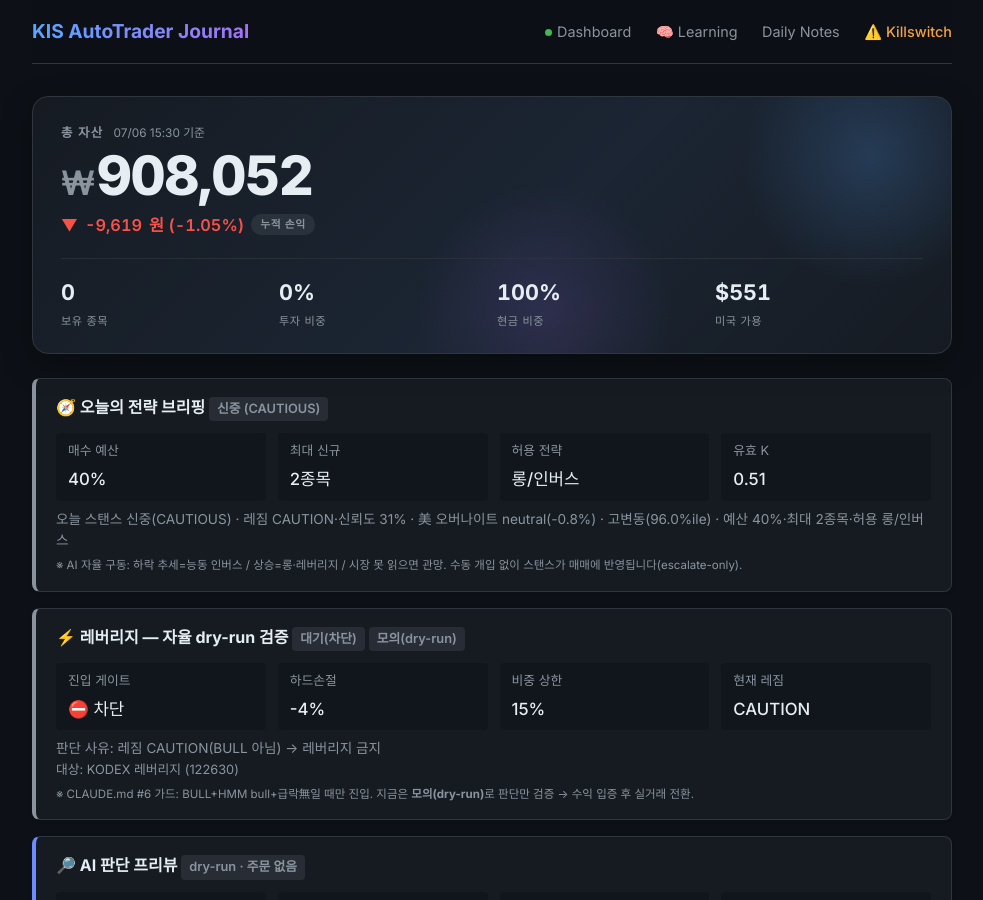
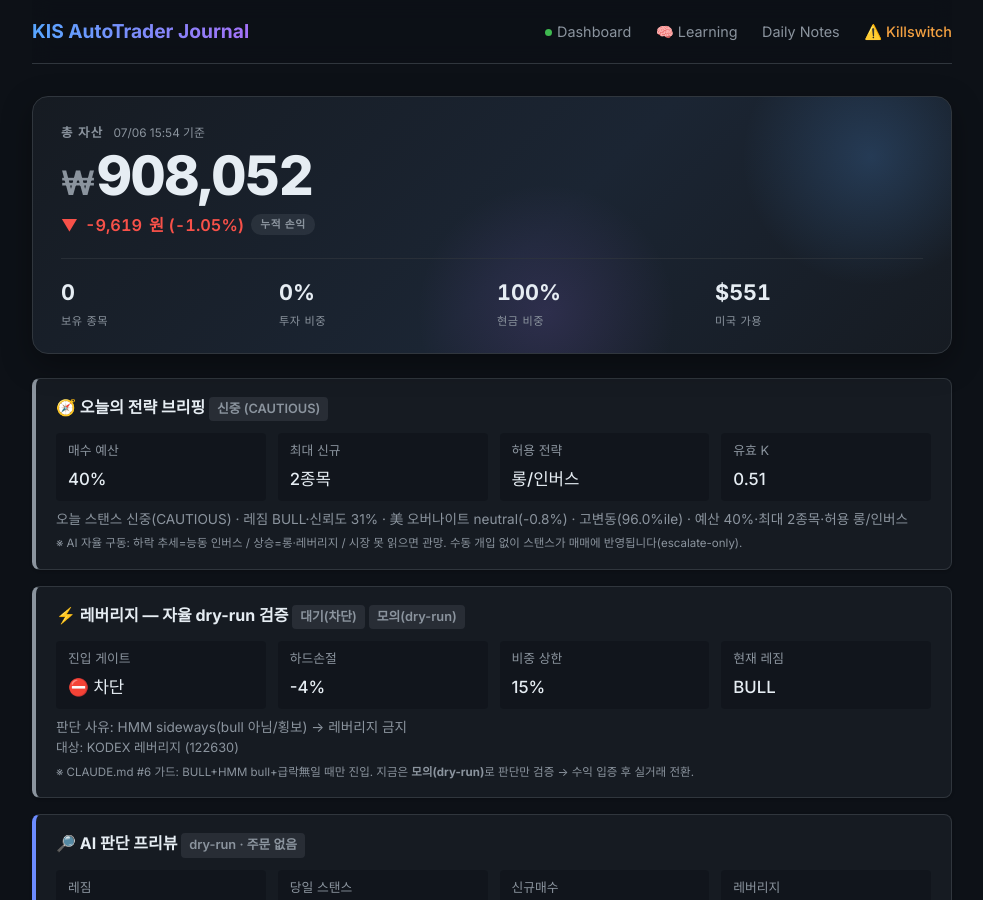
Before and after one commit to BudongJW/kis-trading-journal, a Jekyll site: the page built from index.html, in a window 1280 px wide and 900 px high. Shown: the whole window, without its empty margins (148-1131 px from the left). Built offline with Jekyll 4.4.1, drawn with Linux system fonts in a browser that asks for light colours; nearby versions of some CDN libraries; some of the changed text lies outside the part shown.

Commit message:
auto: portfolio update 15:54

```diff
--- a/_data/portfolio.json
+++ b/_data/portfolio.json
@@ -1,5 +1,5 @@
 {
-  "updated_at": "2026-07-06T15:30:31.787851",
+  "updated_at": "2026-07-06T15:54:36.539280",
   "initial_capital": 500000,
   "cash": 778731,
   "holdings": [],
@@ -1740,15 +1740,8 @@
     "trained": false
   },
   "bear_strategy": {
-    "enabled": true,
-    "regime": "CAUTION",
-    "confidence": 0.65,
-    "sma_ratio": 0.6019,
-    "canary_bad": 1,
-    "canary_scores": {
-      "195930": 1.8507,
-      "132030": -1.2669
-    }
+    "regime": "BULL",
+    "enabled": false
   },
   "us_session": {
     "enabled": true,
@@ -2019,9 +2012,9 @@
     "size_mult": 0.6,
     "k_effective": 0.51,
     "allow_summary": "롱/인버스",
-    "briefing": "오늘 스탠스 신중(CAUTIOUS) · 레짐 CAUTION·신뢰도 31% · 美 오버나이트 neutral(-0.8%) · 고변동(96.0%ile) · 예산 40%·최대 2종목·허용 롱/인버스",
+    "briefing": "오늘 스탠스 신중(CAUTIOUS) · 레짐 BULL·신뢰도 31% · 美 오버나이트 neutral(-0.8%) · 고변동(96.0%ile) · 예산 40%·최대 2종목·허용 롱/인버스",
     "signals": {
-      "regime": "CAUTION",
+      "regime": "BULL",
       "confidence": 0.31,
       "direction": "neutral",
       "nasdaq_change": -0.8,
@@ -2034,10 +2027,10 @@
     "enabled": true,
     "dry_run": true,
     "gate_allowed": false,
-    "gate_reason": "레짐 CAUTION(BULL 아님) → 레버리지 금지",
+    "gate_reason": "HMM sideways(bull 아님/횡보) → 레버리지 금지",
     "hard_stop_pct": 0.04,
     "max_weight": 0.15,
-    "regime": "CAUTION",
+    "regime": "BULL",
     "hmm_state": "sideways",
     "hmm_confidence": 0.6,
     "universe": [
```
